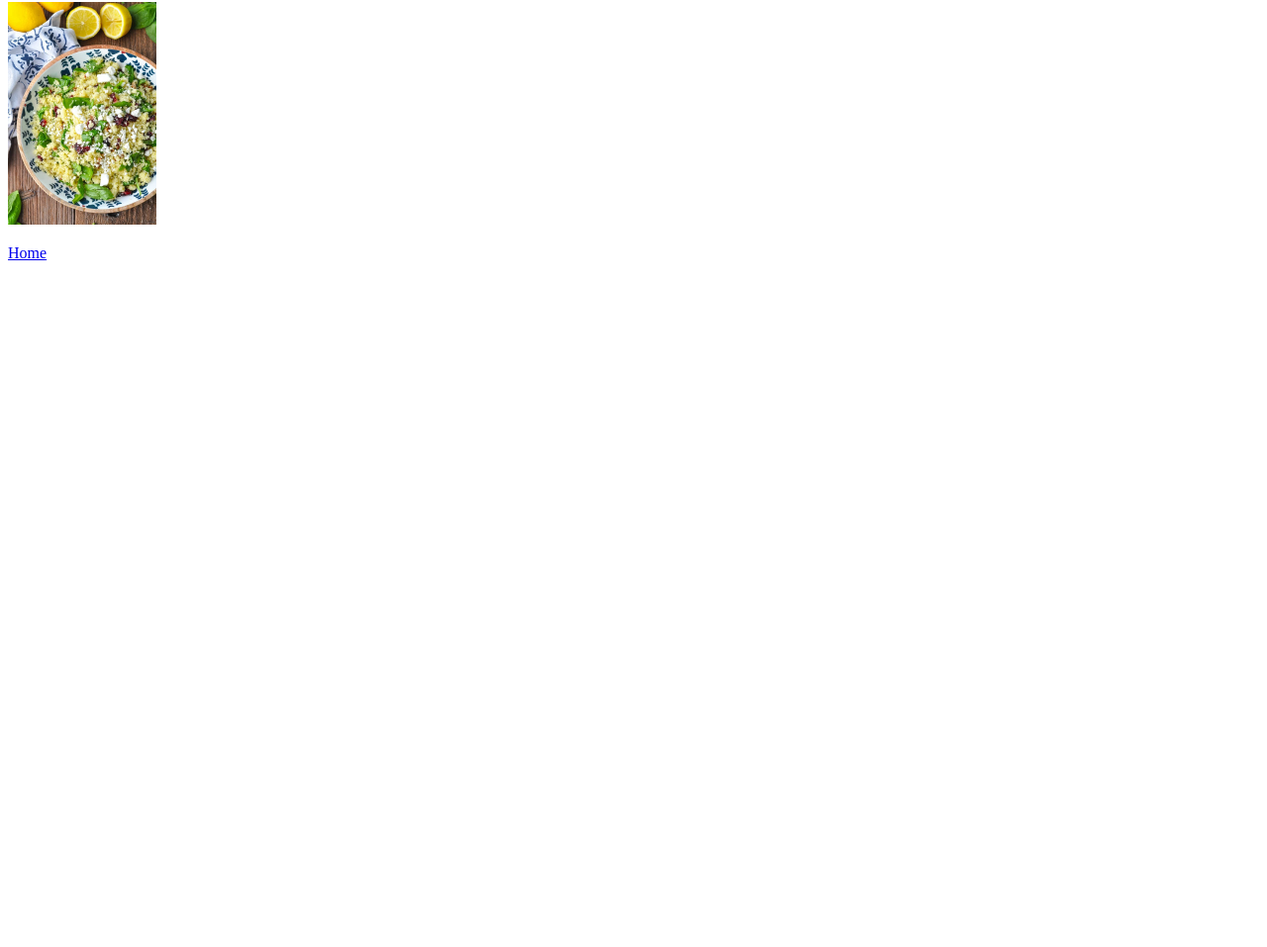
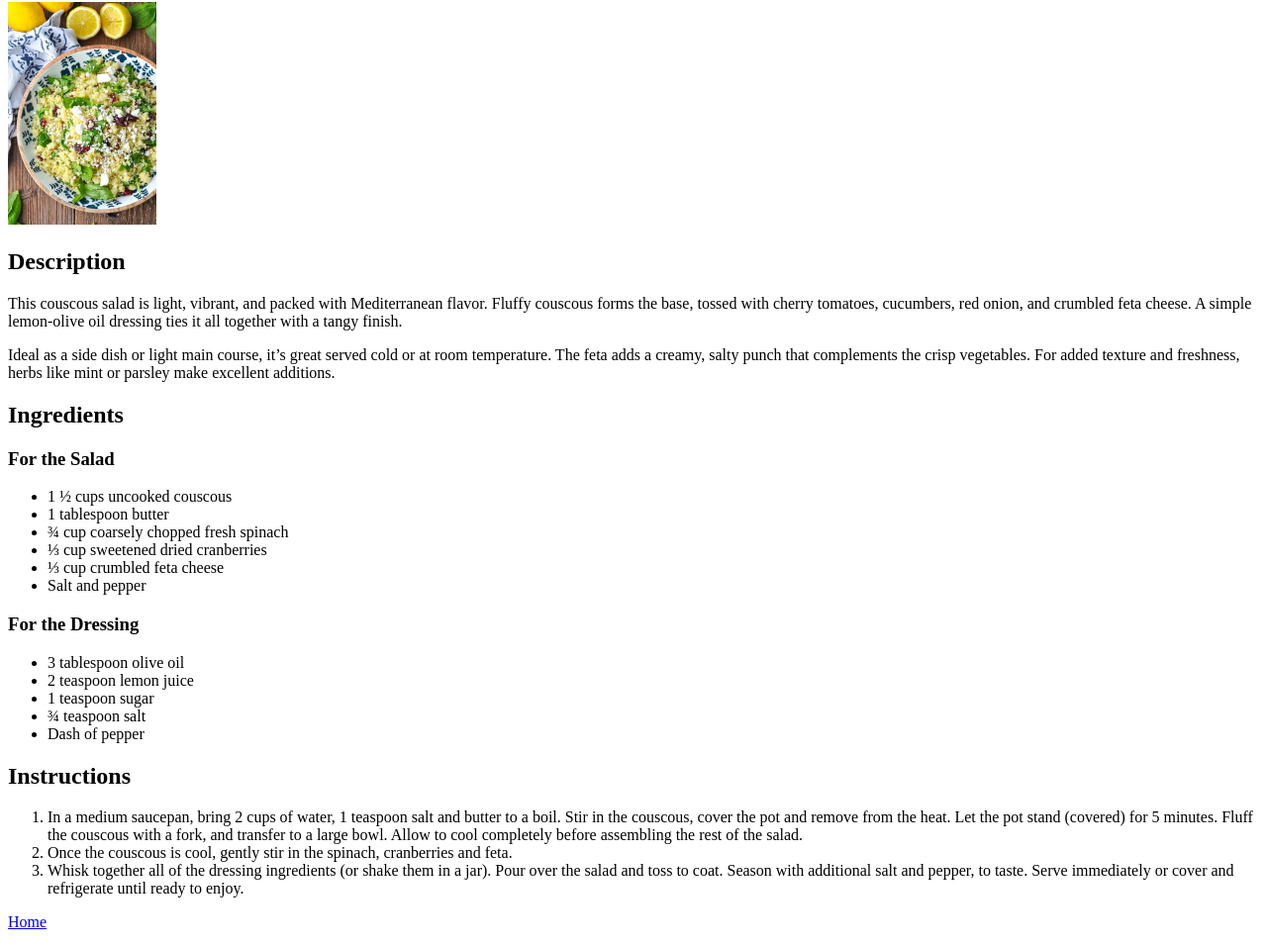
Before and after one commit to SabrinaC1203/odin-recipes, a plain HTML site: page recipes/couscous-salad.html in a window 1280 px wide. Shown: the part 78-1035 px from the top of the page at 99% size. Before the commit the page ends 800 px from the top, so only its background shows below. Drawn offline with Linux system fonts and the light colour scheme.

Commit message:
Save changes to be committed

```diff
--- a/recipes/couscous-salad.html
+++ b/recipes/couscous-salad.html
@@ -13,6 +13,40 @@
 
 <img src="../img/Couscous-Salad.jpg" alt="Couscous Salad" width="150">
 
+<h2>Description</h2>
+
+    <p>This couscous salad is light, vibrant, and packed with Mediterranean flavor. Fluffy couscous forms the base, tossed with cherry tomatoes, cucumbers, red onion, and crumbled feta cheese. A simple lemon-olive oil dressing ties it all together with a tangy finish. </p>
+
+    <p> Ideal as a side dish or light main course, it’s great served cold or at room temperature. The feta adds a creamy, salty punch that complements the crisp vegetables. For added texture and freshness, herbs like mint or parsley make excellent additions.</p>
+
+<h2>Ingredients</h2>
+
+    <h3>For the Salad</h3>
+    <ul>
+        <li>1 ½ cups uncooked couscous</li>
+        <li>1 tablespoon butter</li>
+        <li>¾ cup coarsely chopped fresh spinach</li>
+        <li>⅓ cup sweetened dried cranberries</li>
+        <li>⅓ cup crumbled feta cheese</li>
+        <li>Salt and pepper</li>
+    </ul>
+    <h3>For the Dressing</h3>
+    <ul>
+        <li>3 tablespoon olive oil</li>
+        <li>2 teaspoon lemon juice</li>
+        <li>1 teaspoon sugar</li>
+        <li>¾ teaspoon salt</li>
+        <li>Dash of pepper</li>
+    </ul>
+
+<h2>Instructions</h2>
+
+    <ol>
+        <li>In a medium saucepan, bring 2 cups of water, 1 teaspoon salt and butter to a boil. Stir in the couscous, cover the pot and remove from the heat. Let the pot stand (covered) for 5 minutes. Fluff the couscous with a fork, and transfer to a large bowl. Allow to cool completely before assembling the rest of the salad.</li>
+        <li>Once the couscous is cool, gently stir in the spinach, cranberries and feta.</li>
+        <li>Whisk together all of the dressing ingredients (or shake them in a jar). Pour over the salad and toss to coat. Season with additional salt and pepper, to taste. Serve immediately or cover and refrigerate until ready to enjoy.</li>
+    </ol>
+
 <p><a href="../index.html">Home</a></p>
 
 
```
Also changed, not shown: index.html (+0 -2 lines), recipes/cheesecake.html (+6 -6 lines).
